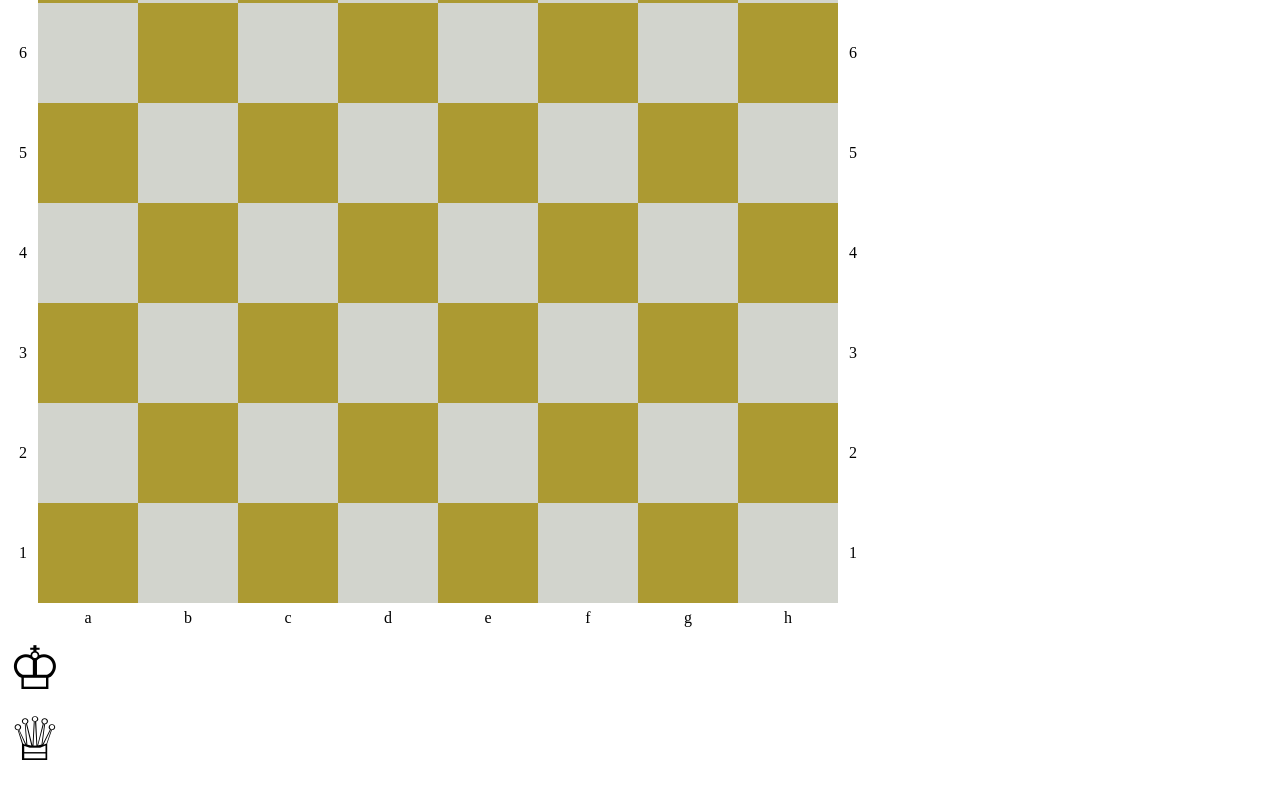
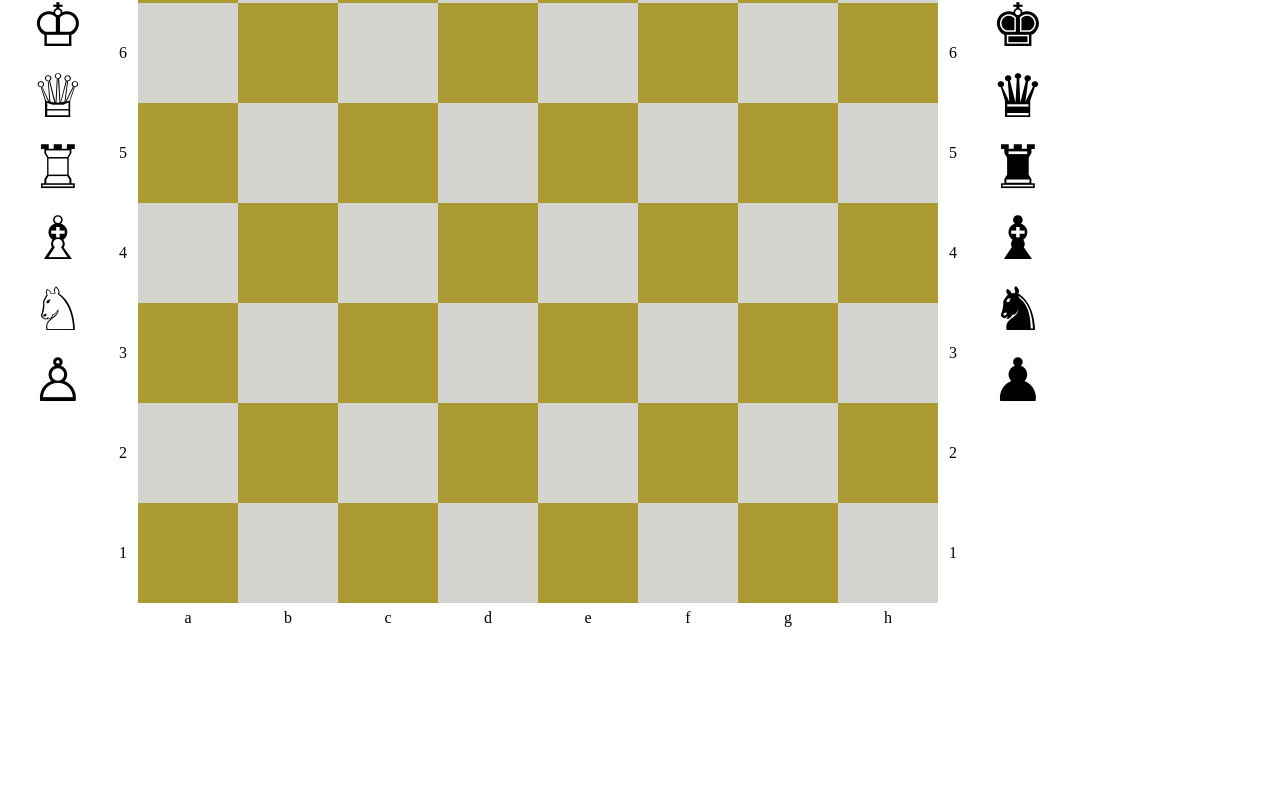
Before and after one commit to Obliczeniowo/chessComponent, an Angular app: page /chess-view in a window 1280 px wide. Shown: the part 818-1603 px from the top of the page. After the commit the page ends 1459 px from the top, so only its background shows below. Built offline with nearby package versions, Linux system fonts and the light colour scheme.

Commit message:
Move pawns to right and left side of the board

```diff
--- a/src/app/chess/chess/chess.component.html
+++ b/src/app/chess/chess/chess.component.html
@@ -1,8 +1,19 @@
-
 <div class="columns-header">
     <div class="column-header" *ngFor="let column of columns">{{ column }}</div>
 </div>
 
+<div class="pawns-and-board">
+
+    <div class="white-pawns">
+        <app-chess-pawn [pawnType]="ChessEnum.whiteKing"></app-chess-pawn>
+        <app-chess-pawn [pawnType]="ChessEnum.whiteQueen"></app-chess-pawn>
+        <app-chess-pawn [pawnType]="ChessEnum.whiteRook"></app-chess-pawn>
+        <app-chess-pawn [pawnType]="ChessEnum.whiteBishop"></app-chess-pawn>
+        <app-chess-pawn [pawnType]="ChessEnum.whiteKnight"></app-chess-pawn>
+        <app-chess-pawn [pawnType]="ChessEnum.whitePawn"></app-chess-pawn>
+    </div>
+
+    <div>
         <div class="row-fields" *ngFor="let row of rows">
             <div class="row-header">
                 <div>{{ row }}</div>
@@ -15,21 +26,19 @@
                 <div>{{ row }}</div>
             </div>
         </div>
-
-<div class="columns-header">
-    <div class="column-header" *ngFor="let column of columns">{{ column }}</div>
     </div>
 
-<app-chess-pawn [pawnType]="ChessEnum.whiteKing"></app-chess-pawn>
-<app-chess-pawn [pawnType]="ChessEnum.whiteQueen"></app-chess-pawn>
-<app-chess-pawn [pawnType]="ChessEnum.whiteRook"></app-chess-pawn>
-<app-chess-pawn [pawnType]="ChessEnum.whiteBishop"></app-chess-pawn>
-<app-chess-pawn [pawnType]="ChessEnum.whiteKnight"></app-chess-pawn>
-<app-chess-pawn [pawnType]="ChessEnum.whitePawn"></app-chess-pawn>
-
+    <div class="black-pawns">
         <app-chess-pawn [pawnType]="ChessEnum.blackKing"></app-chess-pawn>
         <app-chess-pawn [pawnType]="ChessEnum.blackQueen"></app-chess-pawn>
         <app-chess-pawn [pawnType]="ChessEnum.blackRook"></app-chess-pawn>
         <app-chess-pawn [pawnType]="ChessEnum.blackBishop"></app-chess-pawn>
         <app-chess-pawn [pawnType]="ChessEnum.blackKnight"></app-chess-pawn>
         <app-chess-pawn [pawnType]="ChessEnum.blackPawn"></app-chess-pawn>
+    </div>
+
+</div>
+
+<div class="columns-header">
+    <div class="column-header" *ngFor="let column of columns">{{ column }}</div>
+</div>
--- a/src/app/chess/chess/chess.component.scss
+++ b/src/app/chess/chess/chess.component.scss
@@ -1,4 +1,19 @@
-.row-fields {
+.pawns-and-board {
+    display: flex;
+    flex-direction: row;
+    max-height: 100 * 8px;
+}
+
+.white-pawns,
+.black-pawns {
+    width: 100px;
+    display: flex;
+    flex-direction: column;
+    justify-content: center;
+    align-items: center;
+}
+
+.pawns-and-board .row-fields {
     display: flex;
     flex-direction: row;
 }
@@ -14,7 +29,7 @@
 .columns-header {
     display: flex;
     width: 800px;
-    padding-left: 30px;
+    padding-left: 30px + 100px;
 }
 
 .columns-header .column-header {
```
Lines whose indentation alone changed are shown as unchanged.
